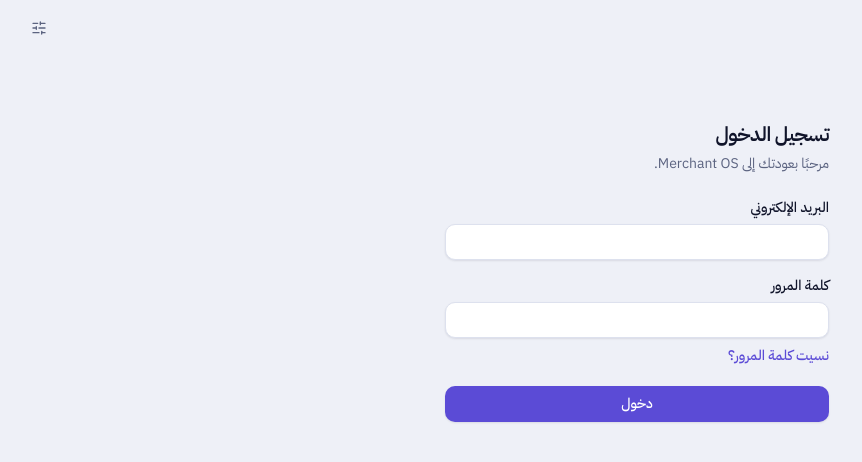
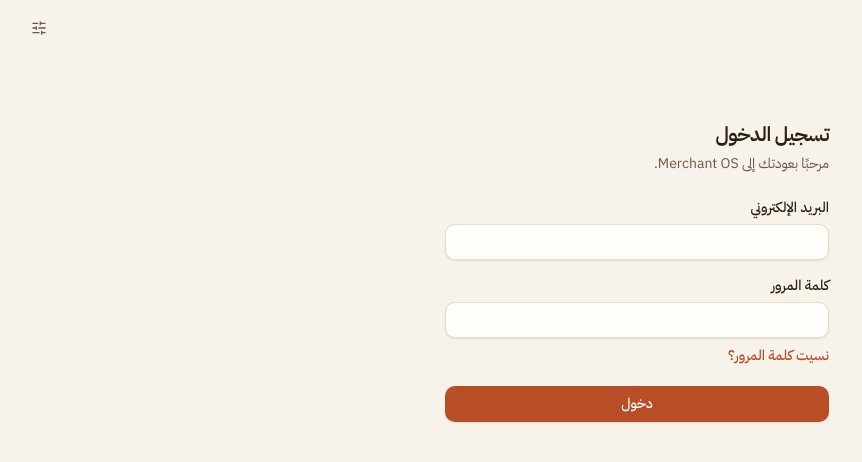
Before and after one commit to hakim4114-cmd/shaimaa-web, a Next.js app in the folder merchant-os/: page /sign-in in a window 1280 px wide. Shown: the top 462 px of the page, without its empty margins (150-1012 px from the left). Built offline with nearby package versions, Linux system fonts and the light colour scheme; no server answers.

Commit message:
1.20.0: Atlas identity (sand, zellige green, terracotta, saffron), coloured task icons
Co-Authored-By: Claude Opus 5.5 <noreply@anthropic.com>
Claude-Session: https://claude.ai/code/session_01XaBoDFg3JxbF2hPfjZfU5y

```diff
--- a/merchant-os/app/(app)/calls/call-workspace.tsx
+++ b/merchant-os/app/(app)/calls/call-workspace.tsx
@@ -295,7 +295,7 @@ function CurrentOrder({
 
       {mode === "buttons" ? (
         <div className="grid grid-cols-2 gap-2 sm:grid-cols-4">
-          <button type="button" disabled={pending} onClick={() => record("confirmed")} className="min-h-14 rounded-lg bg-success px-3 text-base font-bold text-white transition-opacity hover:opacity-90 disabled:opacity-50">
+          <button type="button" disabled={pending} onClick={() => record("confirmed")} className="min-h-14 rounded-lg bg-success px-3 text-base font-bold text-white dark:text-background transition-opacity hover:opacity-90 disabled:opacity-50">
             ✓ {tc.confirmed}
           </button>
           <button type="button" disabled={pending} onClick={() => record("no_answer")} className="min-h-14 rounded-lg bg-surface-muted px-3 text-base font-semibold text-foreground ring-1 ring-border transition-colors hover:bg-surface-hover disabled:opacity-50">
@@ -304,7 +304,7 @@ function CurrentOrder({
           <button type="button" disabled={pending} onClick={() => setMode("callback")} className="min-h-14 rounded-lg bg-warning-soft px-3 text-base font-semibold text-warning ring-1 ring-warning/40 transition-colors hover:opacity-90 disabled:opacity-50">
             {tc.callBack}
           </button>
-          <button type="button" disabled={pending} onClick={() => setMode("cancel")} className="min-h-14 rounded-lg bg-danger px-3 text-base font-bold text-white transition-opacity hover:opacity-90 disabled:opacity-50">
+          <button type="button" disabled={pending} onClick={() => setMode("cancel")} className="min-h-14 rounded-lg bg-danger px-3 text-base font-bold text-white dark:text-background transition-opacity hover:opacity-90 disabled:opacity-50">
             ✕ {tc.cancelled}
           </button>
         </div>
--- a/merchant-os/app/globals.css
+++ b/merchant-os/app/globals.css
@@ -4,88 +4,88 @@
 @custom-variant dark (&:where(.dark, .dark *));
 
 /*
- * Design tokens — identity "Ink" (approved 2026-11-16).
+ * Design tokens — identity "Atlas" (approved 2026-11-22, replaces "Ink").
  * Components use only these semantic tokens, never raw colours.
- * Ink navy frames the app (sidebar), the page is a cool tinted grey and cards are white.
- * The single accent is an electric violet, chosen because it never collides with the
- * status colours (green delivered, amber pending, red refused).
- * Text pairs are checked to WCAG AA (≥ 4.5:1).
+ * Warm and Moroccan: a sand page, a zellige-green frame (sidebar), terracotta for
+ * actions and a saffron mark for where you are. Status colours stay apart from the
+ * accent (green delivered, amber pending, red refused).
+ * Text pairs are checked to WCAG AA (>= 4.5:1), light and dark.
  */
 :root {
-  --background: #eef0f7;
-  --foreground: #10142a;
-  --surface: #ffffff;
-  --surface-muted: #f5f6fb;
-  --surface-hover: #e6e9f3;
-  --border: #dde1ee;
-  --border-strong: #c3c9dc;
-  --muted-foreground: #5b6380;
-  --subtle-foreground: #626a88;
+  --background: #f7f2ea;
+  --foreground: #2a1f14;
+  --surface: #fffdf9;
+  --surface-muted: #f3ece1;
+  --surface-hover: #efe6d8;
+  --border: #e8dccb;
+  --border-strong: #d4c4ad;
+  --muted-foreground: #6b5842;
+  --subtle-foreground: #6e5b45;
 
-  --accent: #5b4bd6;
-  --accent-hover: #4d3ec4;
+  --accent: #b84e26;
+  --accent-hover: #a1421f;
   --accent-foreground: #ffffff;
-  --accent-soft: #ece9fd;
-  --accent-soft-foreground: #4a3bbf;
+  --accent-soft: #fbe6d9;
+  --accent-soft-foreground: #8f3a17;
 
-  --success: #0e7f60;
-  --success-soft: #e3f5ee;
-  --warning: #935a00;
-  --warning-soft: #fff4dc;
-  --danger: #c6343d;
-  --danger-soft: #fdecec;
-  --info: #1f6fb2;
-  --info-soft: #e5f0fa;
+  --success: #1d6b4f;
+  --success-soft: #dcefe6;
+  --warning: #7a4f05;
+  --warning-soft: #fbefd6;
+  --danger: #a8322b;
+  --danger-soft: #f8e1de;
+  --info: #1f5f8f;
+  --info-soft: #e2edf6;
 
-  /* The app frame (sidebar and mobile drawer) stays dark in both modes. */
-  --sidebar: #10142a;
-  --sidebar-foreground: #e8eaf5;
-  --sidebar-muted: #a9b0cc;
-  --sidebar-hover: #1a1f3a;
-  --sidebar-active: #252b4d;
-  --sidebar-border: #232846;
-  --sidebar-accent: #b9b1ff;
+  /* Zellige green frame with a saffron marker. */
+  --sidebar: #123b35;
+  --sidebar-foreground: #e7efe9;
+  --sidebar-muted: #a9c2ba;
+  --sidebar-hover: #1a4740;
+  --sidebar-active: #1f5047;
+  --sidebar-border: #1c4a43;
+  --sidebar-accent: #e8a33d;
 
-  --ring: rgb(91 75 214 / 0.45);
-  --overlay: rgb(16 20 42 / 0.5);
-  --shadow-tint: 16 20 42;
+  --ring: rgb(184 78 38 / 0.45);
+  --overlay: rgb(42 31 20 / 0.5);
+  --shadow-tint: 42 31 20;
 }
 
 .dark {
-  --background: #0b0f22;
-  --foreground: #e8eaf5;
-  --surface: #151a33;
-  --surface-muted: #1a2040;
-  --surface-hover: #212849;
-  --border: #262d50;
-  --border-strong: #353d66;
-  --muted-foreground: #a3abcb;
-  --subtle-foreground: #8890ae;
+  --background: #14120f;
+  --foreground: #f3ece1;
+  --surface: #1d1a16;
+  --surface-muted: #24201b;
+  --surface-hover: #2b2620;
+  --border: #342e26;
+  --border-strong: #463e33;
+  --muted-foreground: #b9aa95;
+  --subtle-foreground: #a1927d;
 
-  --accent: #8b7cf6;
-  --accent-hover: #a194f8;
-  --accent-foreground: #10142a;
-  --accent-soft: #2a2656;
-  --accent-soft-foreground: #cdc6ff;
+  --accent: #e9875a;
+  --accent-hover: #f0996f;
+  --accent-foreground: #1d1208;
+  --accent-soft: #3d2417;
+  --accent-soft-foreground: #f6c3a8;
 
-  --success: #3fcf9f;
-  --success-soft: #12352d;
-  --warning: #f2b544;
-  --warning-soft: #3a2c10;
-  --danger: #ff7b82;
-  --danger-soft: #3d1a22;
-  --info: #6cb4f0;
-  --info-soft: #142c45;
+  --success: #4fc596;
+  --success-soft: #13342a;
+  --warning: #f0b552;
+  --warning-soft: #3a2c12;
+  --danger: #ff8a80;
+  --danger-soft: #3d1c1a;
+  --info: #7cb8e8;
+  --info-soft: #16304a;
 
-  --sidebar: #070a18;
-  --sidebar-foreground: #e8eaf5;
-  --sidebar-muted: #9aa3c7;
-  --sidebar-hover: #121733;
-  --sidebar-active: #1c2245;
-  --sidebar-border: #1a1f3a;
-  --sidebar-accent: #b9b1ff;
+  --sidebar: #0c2622;
+  --sidebar-foreground: #e7efe9;
+  --sidebar-muted: #9fbab2;
+  --sidebar-hover: #133731;
+  --sidebar-active: #1a443d;
+  --sidebar-border: #163a34;
+  --sidebar-accent: #e8a33d;
 
-  --ring: rgb(139 124 246 / 0.55);
+  --ring: rgb(233 135 90 / 0.55);
   --overlay: rgb(0 0 0 / 0.6);
   --shadow-tint: 0 0 0;
 }
--- a/merchant-os/app/layout.tsx
+++ b/merchant-os/app/layout.tsx
@@ -32,8 +32,8 @@ export const viewport: Viewport = {
   // Content may extend under notches/home indicators; padding below keeps it clear.
   viewportFit: "cover",
   themeColor: [
-    { media: "(prefers-color-scheme: light)", color: "#eef0f7" },
-    { media: "(prefers-color-scheme: dark)", color: "#0b0f22" }
+    { media: "(prefers-color-scheme: light)", color: "#f7f2ea" },
+    { media: "(prefers-color-scheme: dark)", color: "#14120f" }
   ]
 };
 
--- a/merchant-os/components/shell/brand-mark.tsx
+++ b/merchant-os/components/shell/brand-mark.tsx
@@ -1,11 +1,11 @@
-// The Ink mark: an "M" drawn as a path between three points, with a violet
+// The Atlas mark: an "M" drawn as a path between three points, with a saffron
 // dot above the middle stroke (the merchant, at the centre of the flow).
 export function BrandMark({ className = "size-7" }: { className?: string }) {
   return (
     <span className={`inline-flex shrink-0 items-center justify-center rounded-[30%] bg-accent text-accent-foreground ${className}`}>
       <svg viewBox="0 0 24 24" className="size-[64%]" fill="none" aria-hidden>
         <path d="M4 18V7.5L12 14l8-6.5V18" stroke="currentColor" strokeWidth="2.6" strokeLinecap="round" strokeLinejoin="round" />
-        <circle cx="12" cy="5" r="1.7" fill="currentColor" opacity="0.75" />
+        <circle cx="12" cy="5" r="1.7" fill="var(--sidebar-accent)" />
       </svg>
     </span>
   );
--- a/merchant-os/components/ui/button.tsx
+++ b/merchant-os/components/ui/button.tsx
@@ -11,7 +11,7 @@ export const buttonVariants = cva(
         primary: "bg-accent text-accent-foreground shadow-card hover:bg-accent-hover",
         secondary: "border border-border bg-surface text-foreground shadow-card hover:bg-surface-hover",
         ghost: "text-muted-foreground hover:bg-surface-hover hover:text-foreground",
-        danger: "bg-danger text-white shadow-card hover:opacity-90"
+        danger: "bg-danger text-white shadow-card hover:opacity-90 dark:text-background"
       },
       size: {
         sm: "h-8 px-3 pointer-coarse:h-10",
--- a/merchant-os/components/ui/metric.tsx
+++ b/merchant-os/components/ui/metric.tsx
@@ -29,7 +29,7 @@ export function Metric({
     <div
       className={cn(
         "rounded-lg border p-4 shadow-card",
-        hero ? "border-transparent bg-accent text-accent-foreground" : "border-border bg-surface",
+        hero ? "border-transparent bg-sidebar text-sidebar-foreground" : "border-border bg-surface",
         className
       )}
     >
--- a/merchant-os/lib/brand/icon.tsx
+++ b/merchant-os/lib/brand/icon.tsx
@@ -1,12 +1,12 @@
 // Brand mark rendered as an image (favicon, Apple touch icon, PWA icons).
-// Colours are the Ink identity's hex values: ImageResponse cannot read CSS variables.
-export const brandAccentHex = "#5b4bd6";
-export const brandInkHex = "#10142a";
-export const brandBackgroundHex = "#eef0f7";
-const brandDotHex = "#b9b1ff";
+// Colours are the Atlas identity's hex values: ImageResponse cannot read CSS variables.
+export const brandAccentHex = "#b84e26";
+export const brandInkHex = "#123b35";
+export const brandBackgroundHex = "#f7f2ea";
+const brandDotHex = "#e8a33d";
 
 /**
- * The installed-app icon: the white mark on an ink tile, with a violet dot.
+ * The installed-app icon: the white mark on a zellige-green tile, with a saffron dot.
  * `padding` is the safe margin (maskable icons need a larger one).
  */
 export function BrandIcon({ size, padding = 0.18, rounded = true }: { size: number; padding?: number; rounded?: boolean }) {
```
Also changed, not shown: merchant-os/app/(app)/page.tsx (+10 -7 lines), 2 other files (tests, documents, lock files or other folders).
